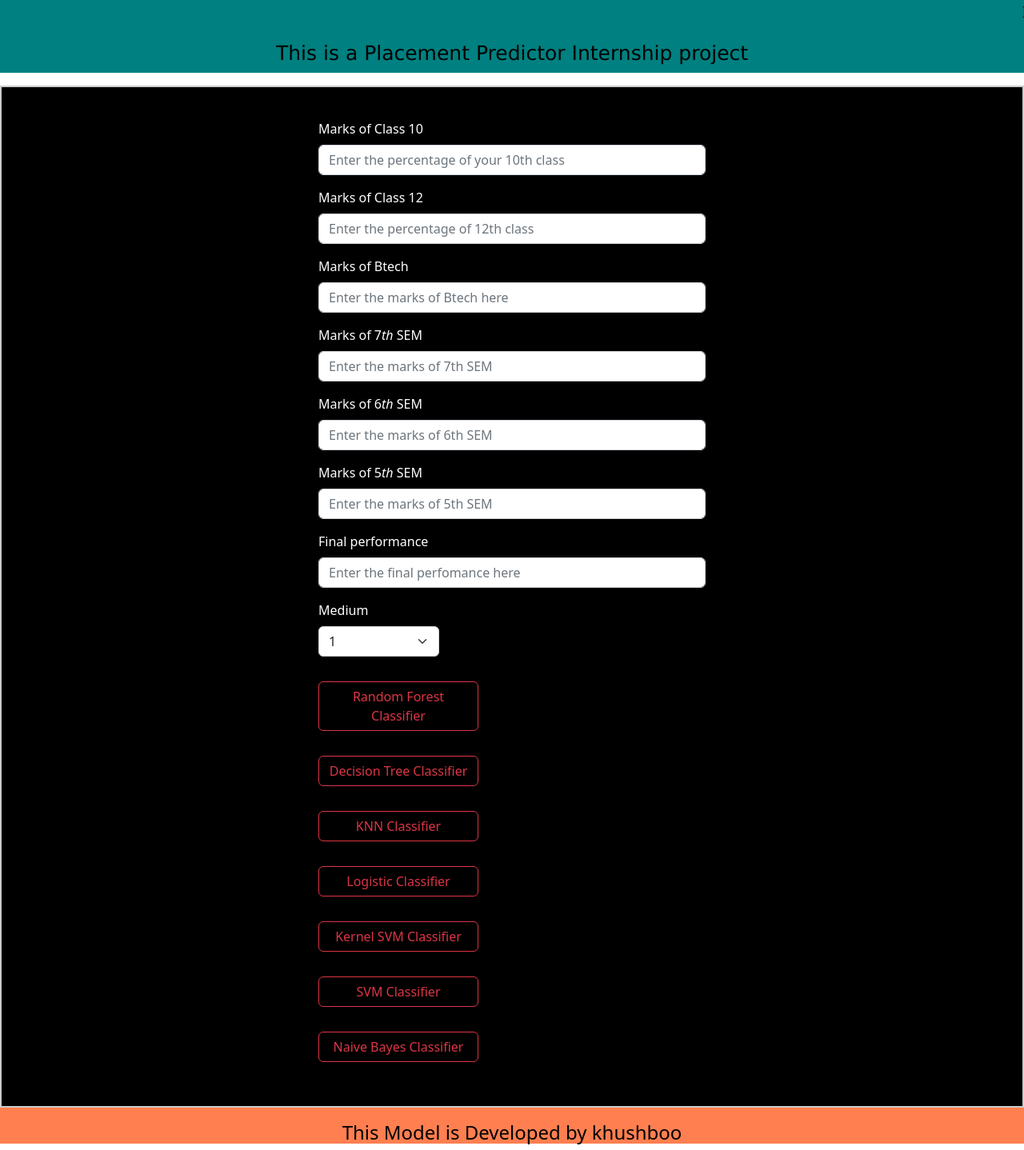
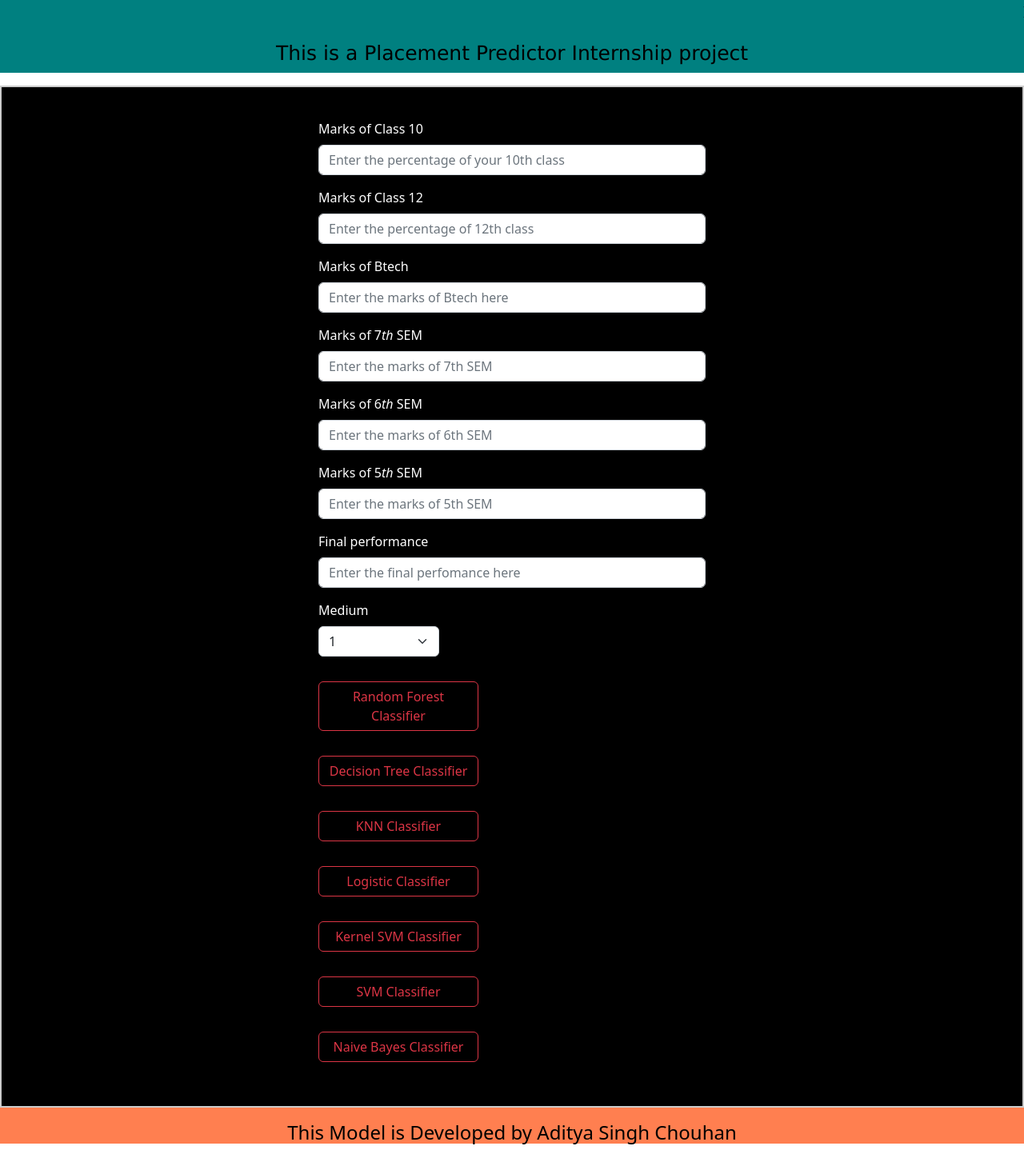
Before and after one commit to khushunawal/Placement-Prediction-using-Various-Machine-Learning-Algo, a Flask app: page / in a window 1280 px wide. Shown: the whole page at 80% size. Run offline with Flask 2, Linux system fonts and the light colour scheme; parts of the project's set-up code (start-up, migrations or seed data) failed here and were passed over.

Commit message:
Update index.html

```diff
--- a/templates/index.html
+++ b/templates/index.html
@@ -169,7 +169,7 @@
 
     <div class="tail">
         <h4>
-            This Model is Developed by khushboo
+            This Model is Developed by Aditya Singh Chouhan
         </h4>
 
     </div>
```
